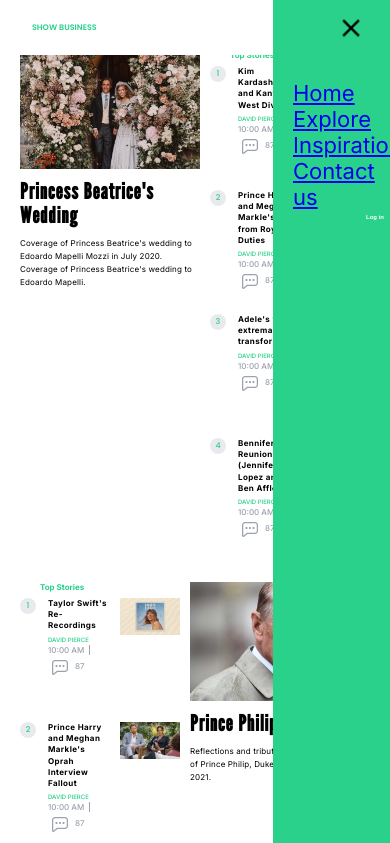
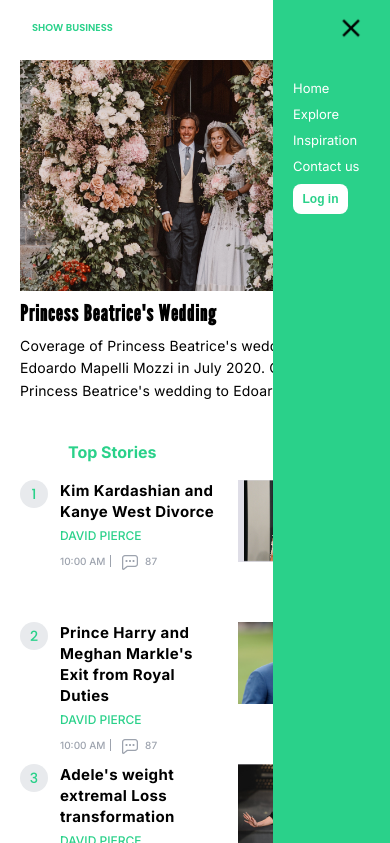
Before and after one commit to Darya-Dubovik/SHOW-BUSINESS-PAGE, a plain HTML site: page index.html in a window 390 px wide. Both pictures are taken after a click on the checkbox 351 px from the left and 27 px from the top of the page. Shown: the top 843 px of the page. Drawn offline with nearby package versions, Linux system fonts and the light colour scheme; files whose address does not match are found by name.

Commit message:
feat(ui): improve media queries, add mobile burger menu

```diff
--- a/index.html
+++ b/index.html
@@ -53,7 +53,7 @@
               <div class="news-block__main-news-img"></div>
               <img
                 class="news-block__main-news-image"
-                src="images/Princess_Beatrice's_Wedding.png"
+                src="images/Princess_Beatrices_Wedding.png"
                 alt="Princess Beatrice's Wedding"
               />
               <div class="news-block__main-news-info">
@@ -108,7 +108,7 @@
                 <div class="news-block__top-stories-img">
                   <img
                     class="news-block__top-stories-image"
-                    src="images/Prince_Harry_and_Meghan_Markle's.png"
+                    src="images/Prince_Harry_and_Meghan_Markles.png"
                     alt="Prince Harry and Meghan Markle"
                   />
                 </div>
@@ -201,7 +201,7 @@
                 <div class="news-block__top-stories-img">
                   <img
                     class="news-block__top-stories-image"
-                    src="images/Prince_Harry_and_Meghan_Markle's_Interview.png"
+                    src="images/Prince_Harry_and_Meghan_Markles_Interview.png"
                     alt="Prince Harry and Meghan Markle"
                   />
                 </div>
@@ -223,7 +223,7 @@
                 <div class="news-block__top-stories-img">
                   <img
                     class="news-block__top-stories-image"
-                    src="images/Kanye_West's_Donda_Album.png"
+                    src="images/Kanye_Wests_Donda_Album.png"
                     alt="Kanye West's Donda Album"
                   />
                 </div>
@@ -355,7 +355,7 @@
                 <div class="news-block__top-stories-img">
                   <img
                     class="news-block__top-stories-image"
-                    src="images/Prince_Harry_and_Meghan_Markle's_Activities.png"
+                    src="images/Prince_Harry_and_Meghan_Markles_Activities.png"
                     alt="Prince Harry and Meghan Markle"
                   />
                 </div>
@@ -404,7 +404,7 @@
                 <div class="news-block__top-stories-img">
                   <img
                     class="news-block__top-stories-image"
-                    src="images/The_Royal_Family's_Social_Media_Presence.png"
+                    src="images/The_Royal_Familys_Social_Media_Presence.png"
                     alt="The Royal Family"
                   />
                 </div>
@@ -448,7 +448,7 @@
                 <div class="news-block__top-stories-img">
                   <img
                     class="news-block__top-stories-image"
-                    src="images/Prince_William's_Earthshot_Prize_Initiative.png"
+                    src="images/Prince_Williams_Earthshot_Prize_Initiative.png"
                     alt="Prince William and Kate Middleton"
                   />
                 </div>
@@ -470,7 +470,7 @@
                 <div class="news-block__top-stories-img">
                   <img
                     class="news-block__top-stories-image"
-                    src="images/Chris_Pratt's_Film_Projects.png"
+                    src="images/Chris_Pratts_Film_Projects.png"
                     alt="Chris Pratt"
                   />
                 </div>
@@ -556,7 +556,7 @@
               <div class="section__short-news-item-img">
                 <img
                   class="section__short-news-item-image"
-                  src="images/Queen_Elizabeth_II's_Health_Updates.png"
+                  src="images/Queen_Elizabeth_IIs_Health_Updates.png"
                   alt="Queen Elizabeth II"
                 />
               </div>
@@ -569,8 +569,6 @@
                 </p>
               </div>
             </article>
-          </div>
-          <div class="section__short-news">
             <article class="section__short-news-item">
               <div class="section__short-news-item-img">
                 <img
--- a/style.css
+++ b/style.css
@@ -84,10 +84,18 @@ body {
   display: none;
   flex-direction: column;
   background-color: #2ad18a;
-  padding-top: 80px;
-  padding-left: 20px;
+  padding: 80px 20px;
   height: 100vh;
   width: 30vw;
+  margin: 0 auto;
+}
+
+.mobile-menu__link {
+  text-decoration: none;
+  color: inherit;
+  font-size: 20px;
+  margin-bottom: 14px;
+  color: #fff;
 }
 
 .burger-menu-button {
@@ -122,6 +130,7 @@ body {
 
 .news-block__main-news {
   max-width: 620px;
+  /* min-width: 620px; */
   display: flex;
   flex-direction: column;
 }
@@ -280,7 +289,7 @@ body {
   font-size: 22px;
   font-weight: 700;
   min-height: 62px;
-  height: auto;
+  /* height: auto; */
   line-height: 140%;
   margin-bottom: 14px;
 }
@@ -288,7 +297,7 @@ body {
 .section__short-news-item-text {
   font-size: 18px;
   min-height: 58px;
-  height: auto;
+  /* height: auto; */
   line-height: 160%;
   letter-spacing: 0.2px;
 }
@@ -338,9 +347,9 @@ body {
     gap: 70px;
   }
 
-  .news-block__main-news {
+  /* .news-block__main-news {
     max-width: 590px;
-  }
+  } */
 
   .news-block__top-stories-title {
     font-size: 18px;
@@ -377,23 +386,23 @@ body {
 
 @media screen and (max-width: 986px) {
   .section__container {
-    padding: 15px 30px;
-    gap: 30px;
+    padding: 30px 30px;
+    gap: 60px;
   }
 
-  .news-block__main-news {
+  /* .news-block__main-news {
     max-width: 500px;
-  }
+  } */
 
-  .news-block__span {
+  /* .news-block__span {
     width: 20px;
     height: 20px;
     font-size: 10px;
     line-height: 20px;
-  }
+  } */
 
   .section__third-container {
-    padding: 15px 30px 30px 30px;
+    padding: 30px;
   }
 
   .footer__container {
@@ -437,30 +446,33 @@ body {
     margin-bottom: 18px;
   }
 
-  .news-block__main-news-text {
+  /* .news-block__main-news-text {
     font-size: 14px;
-  }
+  } */
 
-  .news-block__top-stories {
+  /* .news-block__top-stories {
     max-width: 580px;
-  }
+  } */
 
-  .news-block__top-stories-heading {
+  /* .news-block__top-stories-heading {
     font-size: 12px;
-
     margin-left: 36px;
     margin-bottom: 14px;
-  }
+  } */
 
-  .news-block__top-stories-title {
+  /* .news-block__top-stories-title {
     font-size: 14px;
     margin-bottom: 4px;
-  }
+  } */
 
-  .news-block__top-stories-text {
+  /* .news-block__top-stories-text {
     font-size: 12px;
     margin-bottom: 6px;
-  }
+  } */
+
+  /* .news-block__top-stories {
+    max-width: 340px;
+  } */
 
   .news-block__time {
     padding-right: 7px;
@@ -471,9 +483,9 @@ body {
     margin-right: 5px;
   }
 
-  .news-block__article:not(:last-child) {
+  /* .news-block__article:not(:last-child) {
     margin-bottom: 10px;
-  }
+  } */
 
   .section__short-news {
     gap: 30px;
@@ -488,13 +500,13 @@ body {
   }
 
   .section__short-news-item-title {
-    font-size: 16px;
-    margin-bottom: 10px;
+    /* font-size: 16px; */
+    margin-bottom: 5px;
   }
 
-  .section__short-news-item-text {
+  /* .section__short-news-item-text {
     font-size: 12px;
-  }
+  } */
 
   .footer__link {
     font-size: 18px;
@@ -507,13 +519,18 @@ body {
 }
 
 @media screen and (max-width: 768px) {
-  .news-block__top-stories {
+  /* .news-block__top-stories {
     max-width: 300px;
+  } */
+
+  .news-block {
+    display: flex;
+    flex-direction: column;
+    gap: 60px;
   }
 
   .menu {
     padding: 0 40px;
-
     gap: 4px;
   }
 
@@ -528,6 +545,39 @@ body {
 
   .button-auth--mobile {
     display: block;
+    width: 95px;
+    height: 45px;
+    font-size: 16px;
+    background-color: #fff;
+    color: #2ad18a;
+    margin-left: 0;
+  }
+
+  .news-block__main-news,
+  .news-block__top-stories {
+    margin: 0 auto;
+  }
+
+  .section__short-news {
+    margin: 0 auto;
+  }
+  /* .section__third-container {
+    padding: 40px 80px 80px 80px;
+    display: flex;
+    flex-direction: column;
+    gap: 39px;
+  } */
+
+  .section__short-news {
+    /* gap: 30px; */
+    justify-content: center;
+    align-items: center;
+  }
+
+  .section__short-news-item {
+    display: flex;
+    flex-direction: column;
+    max-width: calc((100% - 60px) / 2);
   }
 }
 
@@ -544,51 +594,51 @@ body {
     font-size: 10px;
   }
 
-  .button-auth {
+  /* .button-auth {
     width: 50px;
     height: 20px;
     line-height: 20px;
     font-size: 8px;
-  }
+  } */
 
-  .news-block {
+  /* .news-block {
     gap: 20px;
-  }
+  } */
 
   .news-block__main-news-image {
     margin-bottom: 14px;
   }
 
-  .news-block__main-news-title {
+  /* .news-block__main-news-title {
     margin-bottom: 14px;
-  }
+  } */
 
-  .news-block__main-news-text {
-    font-size: 10px;
-  }
+  /* .news-block__main-news-text {
+    font-size: 13px;
+  } */
 
-  .news-block__top-stories {
+  /* .news-block__top-stories {
     max-width: 300px;
-  }
+  } */
 
-  .news-block__top-stories-heading {
+  /* .news-block__top-stories-heading {
     font-size: 10px;
     margin-left: 28px;
     margin-bottom: 8px;
+  } */
+
+  .news-block__top-stories-info {
+    width: 250px;
   }
 
-  .news-block__top-stories-info {
-    width: 200px;
-  }
+  /* .news-block__top-stories-title {
+    font-size: 16px;
+  } */
 
-  .news-block__top-stories-title {
-    font-size: 12px;
-  }
-
-  .news-block__top-stories-text {
+  /* .news-block__top-stories-text {
     font-size: 8px;
     margin-bottom: 4px;
-  }
+  } */
 
   .news-block__time {
     padding-right: 5px;
@@ -599,38 +649,38 @@ body {
     margin-right: 3px;
   }
 
-  .news-block__article:not(:last-child) {
+  /* .news-block__article:not(:last-child) {
     margin-bottom: 0;
-  }
+  } */
 
-  .section__short-news {
+  /* .section__short-news {
     gap: 20px;
-  }
+  } */
 
-  .section__short-news-item {
+  /* .section__short-news-item {
     max-width: calc((100% - 60px) / 4);
-  }
+  } */
 
   .section__short-news-item-img {
     margin-bottom: 8px;
   }
 
   .section__short-news-item-title {
-    font-size: 14px;
+    /* font-size: 14px; */
     margin-bottom: 8px;
   }
 
-  .section__short-news-item-text {
+  /* .section__short-news-item-text {
     font-size: 10px;
-  }
+  } */
 
   .section__third-container {
-    padding: 10px 20px 25px 20px;
+    padding: 30px 20px;
   }
 
   .section__container {
-    padding: 10px 20px;
-    gap: 20px;
+    padding: 30px 20px;
+    /* gap: 20px; */
   }
 
   .footer__container {
@@ -660,15 +710,21 @@ body {
     font-size: 8px;
   }
 
+  .mobile-menu__link {
+    font-size: 16px;
+    margin-bottom: 10px;
+    color: #fff;
+  }
+
   .button-auth {
-    width: 40px;
-    height: 20px;
-    line-height: 20px;
-    font-size: 7px;
+    width: 65px;
+    height: 40px;
+    line-height: 40px;
+    font-size: 14px;
   }
 
   .news-block {
-    gap: 10px;
+    gap: 40px;
   }
 
   .news-block__main-news-image {
@@ -680,45 +736,58 @@ body {
   }
 
   .news-block__main-news-text {
+    font-size: 14px;
+  }
+  /* .news-block__main-news-text {
     font-size: 8px;
-  }
+  } */
 
-  .news-block__top-stories {
+  /* .news-block__top-stories {
     max-width: 240px;
-  }
+  } */
 
-  .news-block__span {
+  /* .news-block__span {
     width: 16px;
     height: 16px;
     font-size: 8px;
     line-height: 16px;
-  }
+  } */
 
-  .news-block__top-stories-heading {
+  /* .news-block__top-stories-heading {
     font-size: 8px;
     margin-left: 20px;
     margin-bottom: 6px;
+  } */
+
+  .section__container {
+    gap: 40px;
+    padding: 20px;
   }
 
   .news-block__top-stories-title {
+    font-size: 15px;
+  }
+
+  /* .news-block__top-stories-text {
+    font-size: 6px;
+    margin-bottom: 2px;
+  } */
+
+  .news-block__spans {
     font-size: 10px;
   }
 
-  .news-block__top-stories-text {
-    font-size: 6px;
-    margin-bottom: 2px;
-  }
+  /* .section__short-news {
+    gap: 10px;
+  } */
 
-  .news-block__spans {
-    font-size: 8px;
-  }
+  /* .section__short-news-item {
+    max-width: calc((100% - 30px) / 4);
+  } */
 
-  .section__short-news {
+  .section__third-container {
     gap: 10px;
-  }
-
-  .section__short-news-item {
-    max-width: calc((100% - 30px) / 4);
+    padding: 20px;
   }
 
   .section__short-news-item-img {
@@ -728,14 +797,12 @@ body {
   .section__short-news-item-title {
     font-size: 12px;
     margin-bottom: 6px;
+    min-height: 31px;
   }
 
   .section__short-news-item-text {
-    font-size: 8px;
-  }
-
-  .section__third-container {
-    gap: 10px;
+    font-size: 10px;
+    min-height: 29px;
   }
 
   .footer__link {
@@ -757,30 +824,45 @@ body {
     font-size: 6px;
   }
 
-  .news-block__top-stories {
+  /* .news-block__top-stories {
     max-width: 200px;
+  } */
+
+  /* .news-block__top-stories-title {
+    font-size: 9px;
+  } */
+  .short-news-item-info {
+    align-items: stretch;
   }
 
-  .news-block__top-stories-title {
-    font-size: 9px;
-  }
-
-  .section__short-news-item-title {
+  /* .section__short-news-item-title {
     font-size: 10px;
     margin-bottom: 3px;
-  }
+  } */
 }
 
 @media screen and (max-width: 440px) {
-  .logo {
+  /* .logo {
     font-size: 8px;
+  } */
+
+  .mobile-menu__link {
+    font-size: 13px;
   }
 
   .button-auth {
-    width: 30px;
-    height: 15px;
-    line-height: 15px;
-    font-size: 6px;
+    width: 55px;
+    height: 30px;
+    line-height: 30px;
+    font-size: 12px;
+  }
+
+  .section__short-news {
+    gap: 15px;
+  }
+
+  .section__short-news-item {
+    max-width: calc((100% - 15px) / 2);
   }
 }
 
@@ -789,20 +871,28 @@ body {
     padding: 0 10px;
   }
 
-  .news-block__top-stories {
+  /* .news-block__top-stories {
     max-width: 160px;
-  }
+  } */
 
-  .news-block__top-stories-title {
+  /* .news-block__top-stories-title {
     font-size: 8px;
-  }
+  } */
+
+  /* .section__short-news-item-title {
+    font-size: 8px;
+  } */
+  /*
+  .section__short-news-item-text {
+    font-size: 6px;
+  } */
 
   .section__short-news-item-title {
-    font-size: 8px;
+    min-height: 45px;
   }
 
   .section__short-news-item-text {
-    font-size: 6px;
+    min-height: 58px;
   }
 
   .footer__container {
@@ -820,35 +910,35 @@ body {
 }
 
 @media screen and (max-width: 380px) {
-  .news-block__top-stories {
+  /* .news-block__top-stories {
     max-width: 100px;
-  }
+  } */
 
-  .news-block__span {
+  /* .news-block__span {
     width: 14px;
     height: 14px;
     font-size: 6px;
     line-height: 14px;
-  }
+  } */
 
-  .section__third-container {
+  /* .section__third-container {
     padding: 5px 10px 20px 10px;
-  }
+  } */
 
-  .section__container {
+  /* .section__container {
     padding: 5px 10px;
     gap: 5px;
-  }
+  } */
 
-  .news-block__top-stories-title {
+  /* .news-block__top-stories-title {
     font-size: 6px;
-  }
+  } */
 
-  .section__short-news {
+  /* .section__short-news {
     gap: 5px;
-  }
+  } */
 
-  .section__short-news-item {
+  /* .section__short-news-item {
     max-width: calc((100% - 15px) / 4);
-  }
+  } */
 }
```
Also changed, not shown: images/Chris_Pratts_Film_Projects.png (renamed from images/Chris_Pratt's_Film_Projects.png), images/Kanye_Wests_Donda_Album.png (renamed from images/Kanye_West's_Donda_Album.png), images/Prince_Harry_and_Meghan_Markles.png (renamed from images/Prince_Harry_and_Meghan_Markle's.png), images/Prince_Harry_and_Meghan_Markles_Activities.png (renamed from images/Prince_Harry_and_Meghan_Markle's_Activities.png), images/Prince_Harry_and_Meghan_Markles_Interview.png (renamed from images/Prince_Harry_and_Meghan_Markle's_Interview.png), images/Prince_Williams_Earthshot_Prize_Initiative.png (renamed from images/Prince_William's_Earthshot_Prize_Initiative.png), images/Princess_Beatrices_Wedding.png (renamed from images/Princess_Beatrice's_Wedding.png), images/Queen_Elizabeth_IIs_Health_Updates.png (renamed from images/Queen_Elizabeth_II's_Health_Updates.png), images/The_Royal_Familys_Social_Media_Presence.png (renamed from images/The_Royal_Family's_Social_Media_Presence.png).
